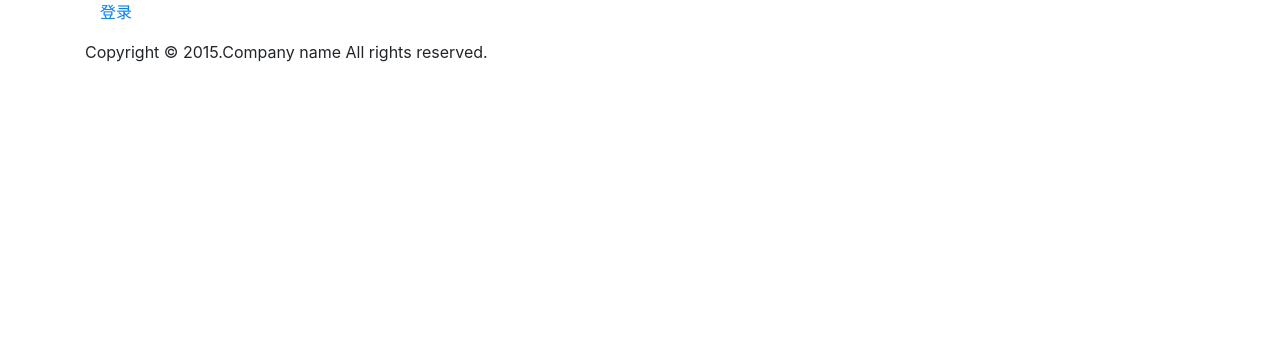
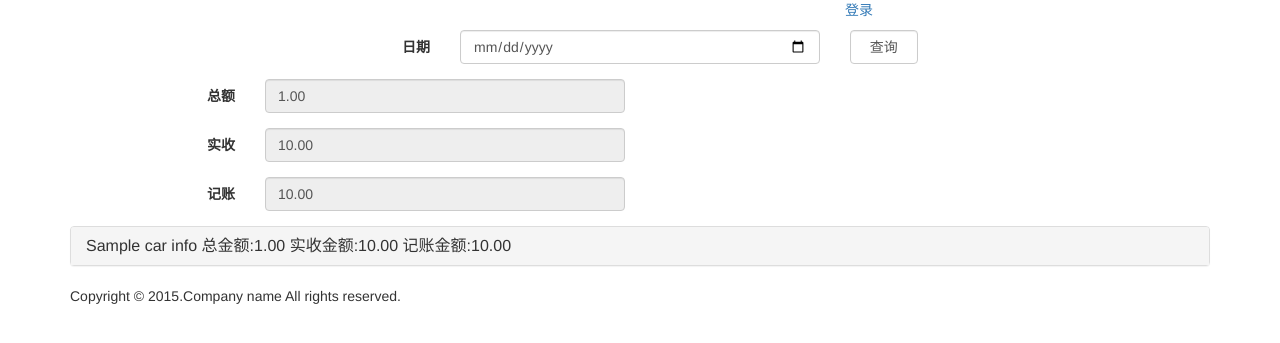
Before and after one commit to whbke/DeliverGoodsSys, a Django app: template templates/index.html in a window 1280 px wide. Shown: the top 343 px of the page. Run offline with Django 3.2, Linux system fonts and the light colour scheme; the template is opened without the code that fills it: most values are stand-ins (such as "Sample title", 1, 10 or a date in 2020); some libraries are stand-ins or nearby versions.

Commit message:
页面完成

```diff
--- /dev/null
+++ b/static/js/note.js
@@ -0,0 +1,5 @@
+
+function showAllNote() {
+    var noteTime = $("#note-time").val();
+    window.location.href = '/?noteTime=' + noteTime;
+}
--- a/templates/base.html
+++ b/templates/base.html
@@ -3,12 +3,16 @@
 <html>
 <head>
     <title>统计</title>
-    <link href="{% static 'plugins/bootstrap/css/bootstrap.css' %}" rel="stylesheet" type="text/css" media="all" />
     <!-- jQuery (necessary for Bootstrap's JavaScript plugins) -->
     <script src="{% static 'plugins/jquery/jquery-3.3.1.min.js' %}"></script>
+    <!-- Bootstrap -->
+    <link href="{% static 'plugins/bootstrap/css/bootstrap.css' %}" rel="stylesheet" type="text/css" media="all" />
+    <script src="{% static 'plugins/bootstrap/js/bootstrap.min.js' %}"></script>
     <!-- Custom Theme files -->
     <!--theme-style-->
     <link href="{% static 'css/style.css' %}" rel="stylesheet" type="text/css" media="all" />
+    <!-- -->
+    <script src="{% static 'js/note.js' %}"></script>
 </head>
 <body>
 <!--header-->
--- a/templates/index.html
+++ b/templates/index.html
@@ -2,10 +2,129 @@
 {% load staticfiles %}
 {% block content_block %}
 <div class="content">
-    <div class="container">
-        <div class="content-top">
-
+<div class="container">
+<form class="form-horizontal">
+    <div class="form-group">
+        <label class="col-sm-offset-2 col-sm-2 control-label">日期</label>
+        <div class="col-sm-4">
+            <input id="note-time" class="form-control" type="date">
+        </div>
+        <div class="col-sm-1">
+            <button type="button" class="form-control" onclick="showAllNote();">查询</button>
         </div>
     </div>
+    <div class="form-group">
+        <label class="col-sm-2 control-label">总额</label>
+        <div class="col-sm-4">
+            <input id="total-price" class="form-control" type="text" readonly value="{{ totalPrice|floatformat:2 }}">
+        </div>
+    </div>
+    <div class="form-group">
+        <label class="col-sm-2 control-label">实收</label>
+        <div class="col-sm-4">
+            <input id="actual-price" class="form-control" type="text" readonly value="{{ actualPrice|floatformat:2 }}">
+        </div>
+    </div>
+    <div class="form-group">
+        <label class="col-sm-2 control-label">记账</label>
+        <div class="col-sm-4">
+            <input id="bookkeeping" class="form-control" type="text" readonly value="{{ bookkeeping|floatformat:2 }}">
+        </div>
+    </div>
+</form>
+</div>
+
+
+
+
+<div class="container panel-group" id="car-panel-group" role="tablist" aria-multiselectable="true">
+{% for carInfo in carList %}
+  <div class="panel panel-default">
+    <div class="panel-heading" role="tab" id="heading-car-{{ carInfo.id }}">
+      <h4 class="panel-title">
+        <a role="button" data-toggle="collapse" data-parent="#car-panel-group" href="#collapse-car-{{ carInfo.id }}" aria-expanded="false" aria-controls="collapse-car-{{ carInfo.id }}">
+            {{ carInfo.name }}
+            总金额:{{ carInfo.totalPrice|floatformat:2 }}
+            实收金额:{{ carInfo.actualPrice|floatformat:2 }}
+            记账金额:{{ carInfo.bookkeeping|floatformat:2 }}
+        </a>
+      </h4>
+    </div>
+    <div id="collapse-car-{{ carInfo.id }}" class="panel-collapse collapse role="tabpanel" aria-labelledby="heading-car-{{ carInfo.id }}">
+      <div class="panel-body">
+        <div class="panel-group" id="car-info-panel-group-{{ carInfo.id }}" role="tablist" aria-multiselectable="true">
+          <div class="panel panel-default">
+            <div class="panel-heading" role="tab" id="heading-car-note-{{ carInfo.id }}">
+              <h4 class="panel-title">
+                <a class="collapsed" role="button" data-toggle="collapse" data-parent="#accordion" href="#collapse-car-note-{{ carInfo.id }}" aria-expanded="false" aria-controls="collapse-car-note-{{ carInfo.id }}">
+                  订单
+                </a>
+              </h4>
+            </div>
+            <div id="collapse-car-note-{{ carInfo.id }}" class="panel-collapse collapse" role="tabpanel" aria-labelledby="heading-car-note-{{ carInfo.id }}">
+              <div class="panel-body">
+              {% for noteInfo in carInfo.noteList %}
+                <h3>{{ noteInfo.shopName }}&nbsp;总金额:{{ noteInfo.totalPrice }}&nbsp;实收:{{ noteInfo.actualPrice }}&nbsp;记账:{{ noteInfo.bookkeeping }}</h3>
+                <table class="table">
+                    <thead>
+                    <tr>
+                        <th>商品</th>
+                        <th>单价</th>
+                        <th>卸载数量</th>
+                        <th>金额</th>
+                    </tr>
+                    </thead>
+                    <tbody>
+                    {% for noteGoodsItem in noteInfo.noteGoodsList %}
+                    <tr>
+                        <td>{{ noteGoodsItem.goodsName }}</td>
+                        <td>{{ noteGoodsItem.price }}</td>
+                        <td>{{ noteGoodsItem.actualDeliveryNumber }}{{ noteGoodsItem.unitName }}</td>
+                        <td>{{ noteGoodsItem.amount }}</td>
+                    </tr>
+                    {% endfor %}
+                    </tbody>
+                </table>
+              {% endfor %}
+              </div>
+            </div>
+          </div>
+          <div class="panel panel-default">
+            <div class="panel-heading" role="tab" id="heading-car-goods-{{ carInfo.id }}">
+              <h4 class="panel-title">
+                <a role="button" data-toggle="collapse" data-parent="#car-info-panel-group-{{ carInfo.id }}" href="#collapse-car-goods-{{ carInfo.id }}" aria-expanded="false" aria-controls="collapse-car-goods-{{ carInfo.id }}">
+                  车上商品
+                </a>
+              </h4>
+            </div>
+            <div id="collapse-car-goods-{{ carInfo.id }}" class="panel-collapse collapse" role="tabpanel" aria-labelledby="heading-car-goods-{{ carInfo.id }}">
+              <div class="panel-body">
+                <table class="table">
+                <thead>
+                    <tr>
+                        <th>商品</th>
+                        <th>剩余</th>
+                        <th>目标</th>
+                    </tr>
+                </thead>
+                <tbody>
+                {% for goodsItem in carInfo.remainderGoodList %}
+                    <tr>
+                        <td>{{ goodsItem.name }}</td>
+                        <td>{{ goodsItem.carCurrentNumber }}{{ goodsItem.unitName }}</td>
+                        <td>{{ goodsItem.carTargetNumber }}{{ goodsItem.unitName }}</td>
+                    </tr>
+                {% endfor %}
+                </tbody>
+                </table>
+              </div>
+            </div>
+          </div>
+        </div>
+      </div>
+    </div>
+  </div>
+{% endfor %}
+</div>
 </div>
 {% endblock %}
```
Also changed, not shown: DeliverGoods/frontend_view.py (+29 -12 lines), DeliverGoods/views.py (+5 -5 lines).
